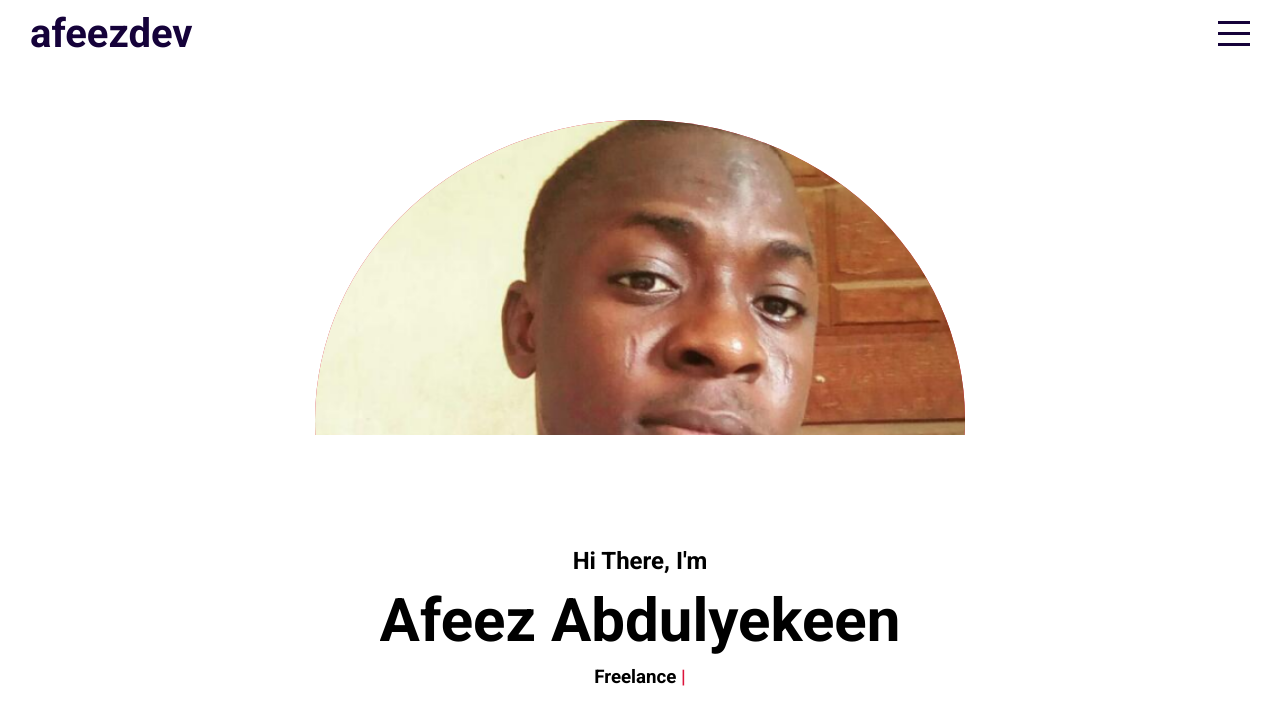
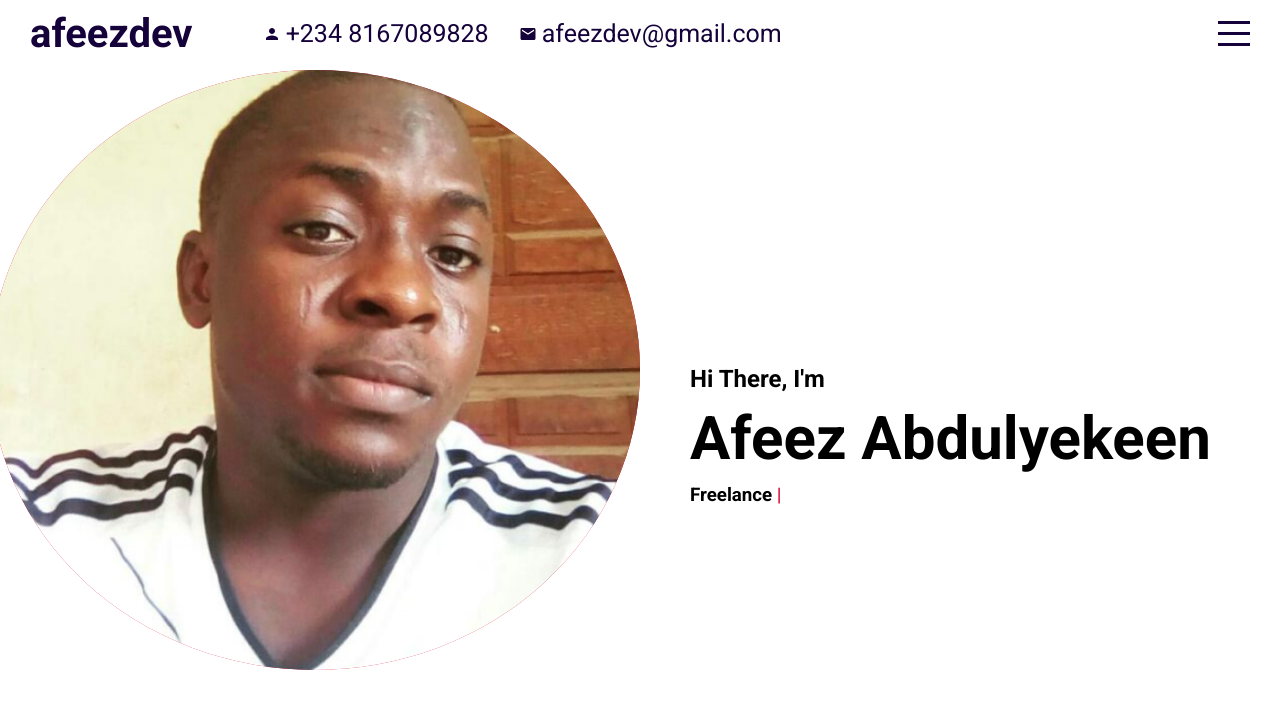
Before and after one commit to afeezdev/my_portfolio, a React (Create React App) app: page / in a window 1280 px wide. Shown: the top 724 px of the page. Built offline with nearby package versions, Linux system fonts and the light colour scheme.

Commit message:
fixed all the component media query

```diff
--- a/src/components/contact/contact.scss
+++ b/src/components/contact/contact.scss
@@ -4,7 +4,7 @@
   background-color: white;
   display: flex;
 
-  @media only screen{
+  @media only screen and (max-width:768px){
     flex-direction: column;
     }
 
--- a/src/components/intro/intro.scss
+++ b/src/components/intro/intro.scss
@@ -4,8 +4,7 @@
   background-color: white;
   display: flex;
 
-  @media only screen{
-    width:$width;
+  @media only screen and (max-width: 768px){
     flex-direction: column;
     align-items: center;
     }
@@ -25,8 +24,9 @@
         justify-content: center;
         float: right;
 
-        @media only screen {
-            margin-top: 50px;
+        @media only screen and (max-width: 768px){
+            width: 350px;
+            height: 320px;
             }
         img{
             width: 100%;
@@ -48,7 +48,7 @@
         flex-direction: column;
         justify-content: center;
 
-        @media only screen {
+        @media only screen and (max-width: 768px) {
             padding: 0;
             align-items: center;
             }
@@ -59,7 +59,7 @@
             font-size: 60px;
             margin: 10px 0;
 
-            @media only screen {
+            @media only screen and (max-width: 768px){
                 font-style: 40px;
                 }
         }
@@ -69,7 +69,7 @@
         h3{
             font-style: 30px;
 
-            @media only screen {
+            @media only screen and (max-width: 768px){
                 font-style: 20px;
                 }
 
--- a/src/components/portfolioList/portfolioList.scss
+++ b/src/components/portfolioList/portfolioList.scss
@@ -7,7 +7,7 @@
   border-radius: 10px;
   cursor: pointer;
 
-  @media only screen{
+  @media only screen and (max-width: 768px){
     margin-right: 20px;
     }
 
--- a/src/components/topbar/topbar.scss
+++ b/src/components/topbar/topbar.scss
@@ -34,7 +34,7 @@
                 align-items: center;
                 margin-left: 30px;
 
-                @media only screen{
+                @media only screen and (max-width: 768px){
                     display: none;
                     }
 
--- a/src/components/works/works.scss
+++ b/src/components/works/works.scss
@@ -12,7 +12,7 @@
     position: absolute;
     cursor: pointer;
 
-    @media only screen{
+    @media only screen and (max-width: 768px){
       display: none;
       }
 
@@ -33,7 +33,7 @@
     left: 0;
     transition: all 1s ease-out;
 
-    @media only screen{
+    @media only screen and (max-width: 768px){
       height: 100vh;
       flex-direction: column;
       justify-content: center;
@@ -54,7 +54,7 @@
         align-items: center;
         justify-content: center;
 
-        @media only screen{
+        @media only screen and (max-width: 768px){
           width: 80%;
           height: 150px;
           margin: 15px 0;
@@ -83,7 +83,7 @@
               align-items: center;
               justify-content: center;
 
-              @media only screen{
+              @media only screen and (max-width: 768px){
                 width: 20px;
                 height: 20px;
                 }
@@ -91,8 +91,8 @@
               img {
                 width: 25px;
 
-                @media only screen{
-                  width: 15px;
+                @media only screen and (max-width: 768px){
+                  // width: 15px;
                   }
               }
             }
@@ -100,14 +100,14 @@
               font-size: 20px;
                   height: 20px;
 
-                  @media only screen{
+                  @media only screen and (max-width: 768px){
                     font-size: 13px;
                     }
             }
             p {
               font-size: 13px;
 
-              @media only screen{
+              @media only screen and (max-width: 768px){
                 display: none;
                 }
 
```
Also changed, not shown: src/components/portfolio/portfolio.scss (+4 -4 lines), src/components/testimonials/testimonials.scss (+9 -9 lines).
